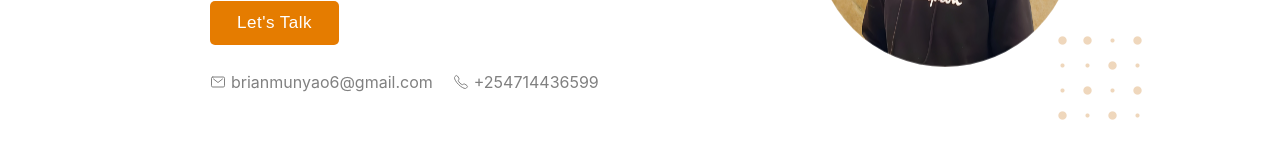
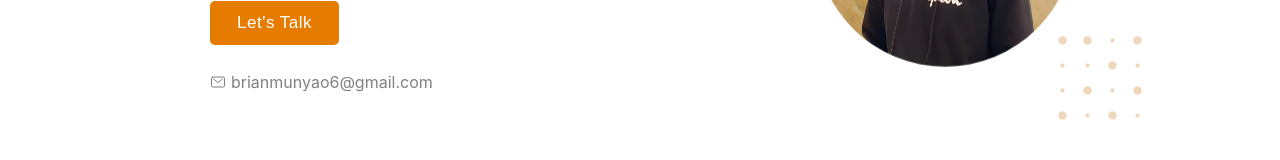
Before and after one commit to brianMunyao/brian-portfolio, a React (Vite) app: page / in a window 1280 px wide. Shown: the part 452-612 px from the top of the page. Built offline with nearby package versions, Linux system fonts and the light colour scheme.

Commit message:
Update HeroSection.tsx

```diff
--- a/src/components/HeroSection.tsx
+++ b/src/components/HeroSection.tsx
@@ -44,10 +44,6 @@ const HeroSection = () => {
 						<a href="mailto:brianmunyao6@gmail.com">
 							<IoMailOutline />
 							<span>brianmunyao6@gmail.com</span>
-						</a>
-						<a href="tel:+254714436599">
-							<IoCallOutline />
-							<span>+254714436599</span>
 						</a>
 					</div>
 				</div>
```
